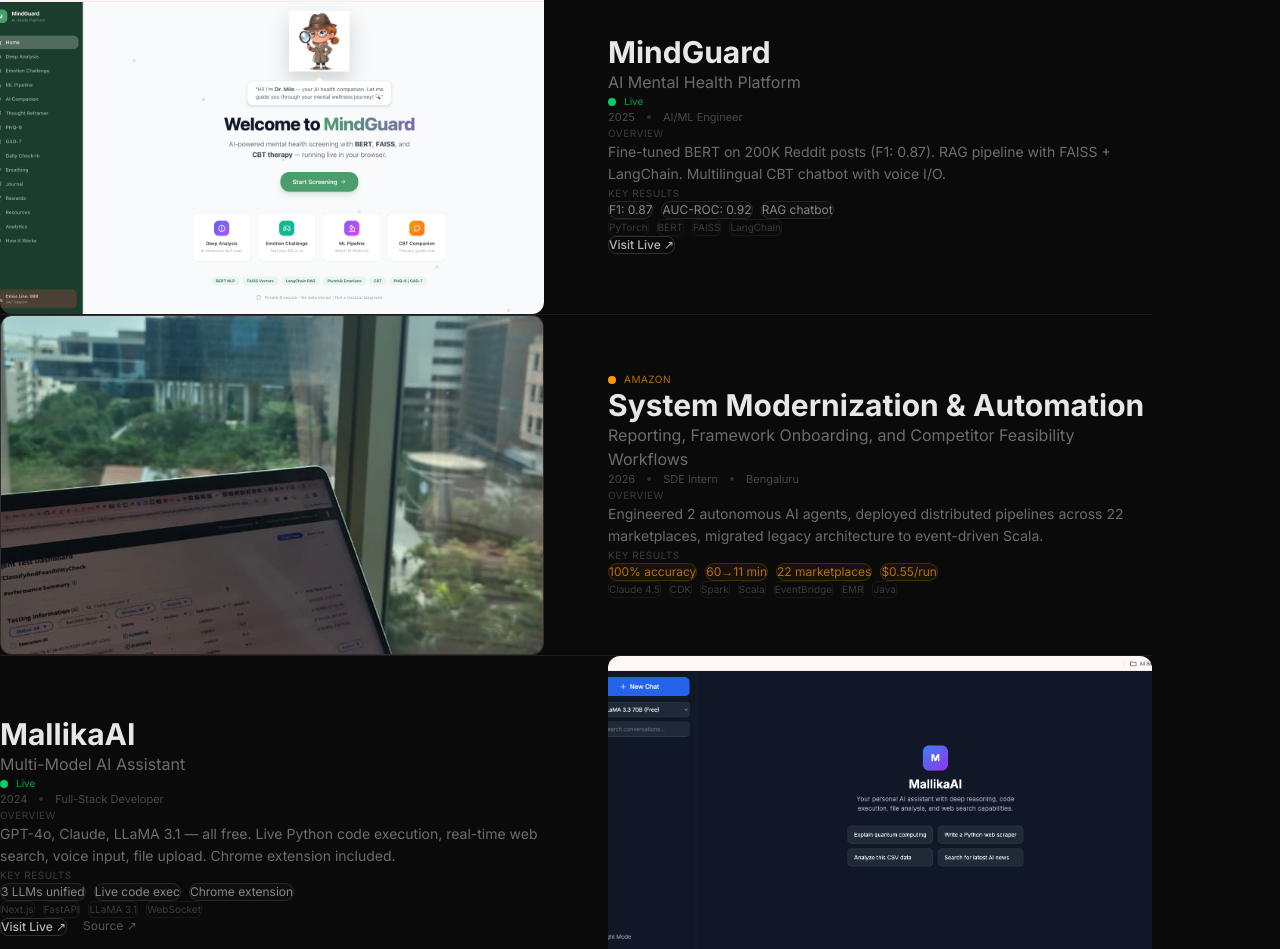
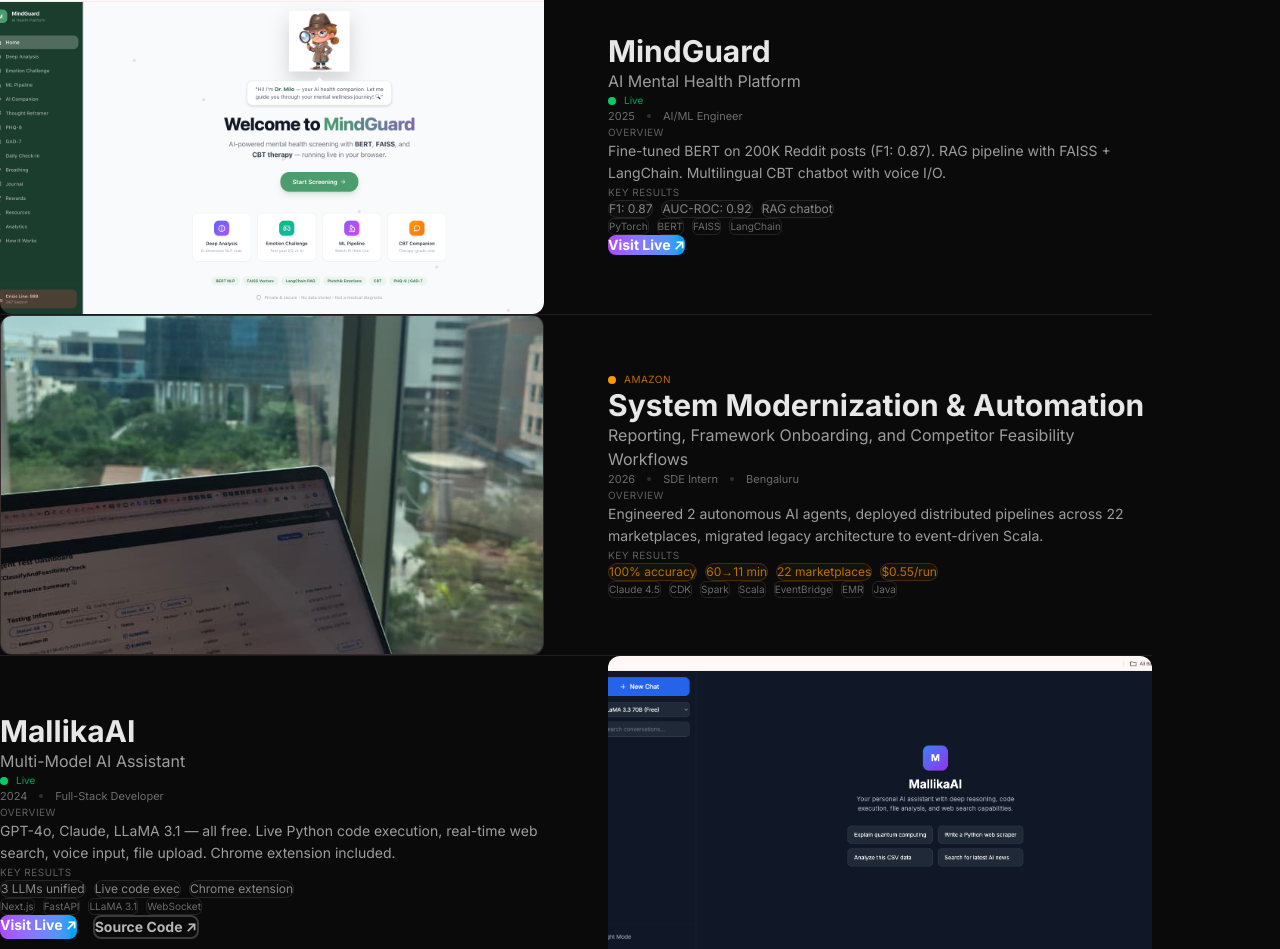
Before and after one commit to Mallika-coder/my-portfolio, a Next.js app: page /projects in a window 1280 px wide. Shown: the part 868-1817 px from the top of the page. Built offline with nearby package versions, Linux system fonts and the light colour scheme; a web font is replaced by a local one.

Commit message:
Projects: bold gradient Visit Live button, bold Source Code button, increase all text visibility

```diff
--- a/src/app/projects/page.tsx
+++ b/src/app/projects/page.tsx
@@ -97,7 +97,7 @@
             Projects
           </motion.h1>
           <motion.p
-            className="text-base text-white/30 max-w-md"
+            className="text-base text-white/50 max-w-md"
             initial={{ opacity: 0 }}
             animate={{ opacity: 1 }}
             transition={{ delay: 0.3 }}
@@ -136,16 +136,16 @@
                       <span className="text-[10px] font-[var(--font-mono)] text-[#ff9900]/70 tracking-wider">AMAZON</span>
                     </div>
                     <h2 className="text-2xl md:text-3xl font-[var(--font-playfair)] font-bold text-white/90 mb-1">System Modernization & Automation</h2>
-                    <p className="text-base text-white/40 mb-6">Reporting, Framework Onboarding, and Competitor Feasibility Workflows</p>
-                    <div className="flex items-center gap-3 mb-6 text-[11px] text-white/25 font-[var(--font-mono)]">
+                    <p className="text-base text-white/60 mb-6">Reporting, Framework Onboarding, and Competitor Feasibility Workflows</p>
+                    <div className="flex items-center gap-3 mb-6 text-[11px] text-white/40 font-[var(--font-mono)]">
                       <span>2026</span><span className="w-1 h-1 rounded-full bg-white/15" /><span>SDE Intern</span><span className="w-1 h-1 rounded-full bg-white/15" /><span>Bengaluru</span>
                     </div>
                     <div className="mb-6">
-                      <p className="text-[10px] font-[var(--font-mono)] text-white/20 tracking-wider mb-3">OVERVIEW</p>
-                      <p className="text-sm text-white/40 leading-relaxed">Engineered 2 autonomous AI agents, deployed distributed pipelines across 22 marketplaces, migrated legacy architecture to event-driven Scala.</p>
+                      <p className="text-[10px] font-[var(--font-mono)] text-white/35 tracking-wider mb-3">OVERVIEW</p>
+                      <p className="text-sm text-white/60 leading-relaxed">Engineered 2 autonomous AI agents, deployed distributed pipelines across 22 marketplaces, migrated legacy architecture to event-driven Scala.</p>
                     </div>
                     <div className="mb-6">
-                      <p className="text-[10px] font-[var(--font-mono)] text-white/20 tracking-wider mb-3">KEY RESULTS</p>
+                      <p className="text-[10px] font-[var(--font-mono)] text-white/35 tracking-wider mb-3">KEY RESULTS</p>
                       <div className="flex flex-wrap gap-2">
                         {["100% accuracy", "60→11 min", "22 marketplaces", "$0.55/run"].map((r) => (
                           <span key={r} className="px-3 py-1.5 text-xs text-[#ff9900]/70 border border-[#ff9900]/20 rounded-full bg-[#ff9900]/5">{r}</span>
@@ -154,7 +154,7 @@
                     </div>
                     <div className="flex flex-wrap gap-2">
                       {["Claude 4.5", "CDK", "Spark", "Scala", "EventBridge", "EMR", "Java"].map((tech) => (
-                        <span key={tech} className="px-2.5 py-1 text-[10px] font-[var(--font-mono)] text-white/20 border border-white/6 rounded-md">{tech}</span>
+                        <span key={tech} className="px-2.5 py-1 text-[10px] font-[var(--font-mono)] text-white/40 border border-white/10 rounded-md">{tech}</span>
                       ))}
                     </div>
                   </div>
@@ -199,26 +199,26 @@
                   <h2 className="text-2xl md:text-3xl font-[var(--font-playfair)] font-bold text-white/90 mb-1">
                     {project.title}
                   </h2>
-                  <p className="text-base text-white/40 mb-6">{project.subtitle}</p>
+                  <p className="text-base text-white/60 mb-6">{project.subtitle}</p>
 
                   <div className="flex items-center gap-2 mb-4">
                     <span className="w-2 h-2 rounded-full bg-green-400 animate-pulse" />
                     <span className="text-[10px] text-green-400/70 font-[var(--font-mono)]">Live</span>
                   </div>
 
-                  <div className="flex items-center gap-3 mb-6 text-[11px] text-white/25 font-[var(--font-mono)]">
+                  <div className="flex items-center gap-3 mb-6 text-[11px] text-white/40 font-[var(--font-mono)]">
                     <span>{project.year}</span>
                     <span className="w-1 h-1 rounded-full bg-white/15" />
                     <span>{project.role}</span>
                   </div>
 
                   <div className="mb-6">
-                    <p className="text-[10px] font-[var(--font-mono)] text-white/20 tracking-wider mb-3">OVERVIEW</p>
-                    <p className="text-sm text-white/40 leading-relaxed">{project.overview}</p>
+                    <p className="text-[10px] font-[var(--font-mono)] text-white/35 tracking-wider mb-3">OVERVIEW</p>
+                    <p className="text-sm text-white/60 leading-relaxed">{project.overview}</p>
                   </div>
 
                   <div className="mb-6">
-                    <p className="text-[10px] font-[var(--font-mono)] text-white/20 tracking-wider mb-3">KEY RESULTS</p>
+                    <p className="text-[10px] font-[var(--font-mono)] text-white/35 tracking-wider mb-3">KEY RESULTS</p>
                     <div className="flex flex-wrap gap-2">
                       {project.results.map((r) => (
                         <span key={r} className="px-3 py-1.5 text-xs text-white/50 border border-white/10 rounded-full bg-white/[0.02]">
@@ -230,7 +230,7 @@
 
                   <div className="flex flex-wrap gap-2 mb-8">
                     {project.stack.map((tech) => (
-                      <span key={tech} className="px-2.5 py-1 text-[10px] font-[var(--font-mono)] text-white/20 border border-white/6 rounded-md">
+                      <span key={tech} className="px-2.5 py-1 text-[10px] font-[var(--font-mono)] text-white/40 border border-white/10 rounded-md">
                         {tech}
                       </span>
                     ))}
@@ -242,8 +242,8 @@
                         href={project.live}
                         target="_blank"
                         rel="noopener noreferrer"
-                        className="px-6 py-3 text-xs font-medium border border-white/15 rounded-lg text-white/70 hover:bg-white hover:text-black transition-all duration-300"
-                        whileHover={{ y: -2 }}
+                        className="px-7 py-3.5 text-sm font-bold bg-gradient-to-r from-purple-500 to-sky-500 text-white rounded-lg hover:shadow-lg hover:shadow-purple-500/25 hover:scale-105 transition-all duration-300"
+                        whileHover={{ y: -3 }}
                       >
                         Visit Live ↗
                       </motion.a>
@@ -253,10 +253,10 @@
                         href={project.github}
                         target="_blank"
                         rel="noopener noreferrer"
-                        className="px-6 py-3 text-xs text-white/30 hover:text-white/60 transition-colors"
-                        whileHover={{ y: -2 }}
+                        className="px-7 py-3.5 text-sm font-bold border-2 border-white/20 rounded-lg text-white/70 hover:border-purple-400/50 hover:text-white hover:bg-white/5 transition-all duration-300"
+                        whileHover={{ y: -3 }}
                       >
-                        Source ↗
+                        Source Code ↗
                       </motion.a>
                     )}
                   </div>
```
